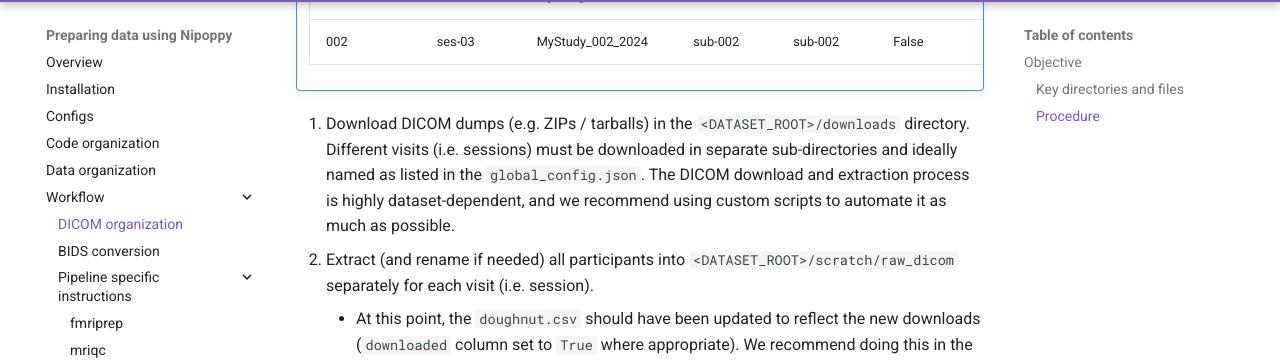
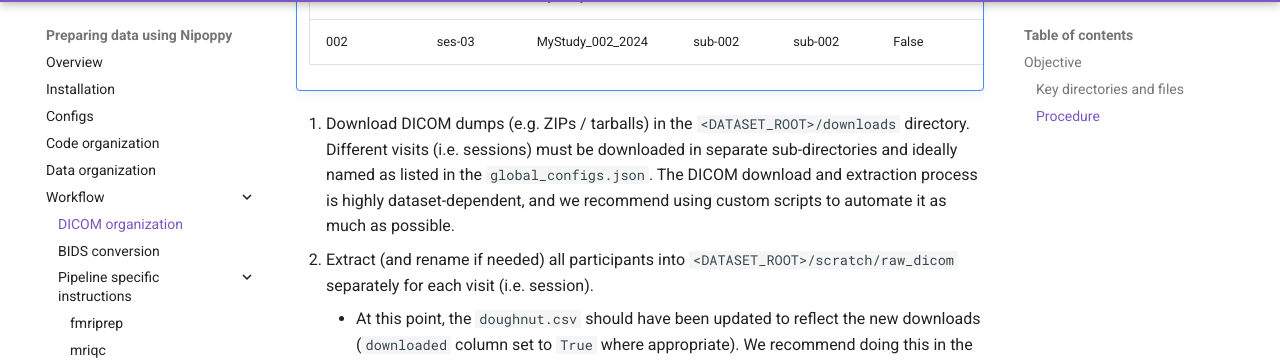
Before and after one commit to neurobagel/documentation, an MkDocs documentation site: the page built from docs/nipoppy/workflow/dicom_org.md, in a window 1280 px wide and 900 px high, scrolled down 1240 px. Shown: the part 94-454 px from the top of the window. Built offline with MkDocs 1.6.1 and Material for MkDocs 9.7.7, drawn with Linux system fonts in a browser that asks for light colours; comment, search, counter and statistics services are not loaded.

Commit message:
rename global_config.json -> global_configs.json

```diff
--- a/docs/nipoppy/workflow/dicom_org.md
+++ b/docs/nipoppy/workflow/dicom_org.md
@@ -31,7 +31,7 @@ This is a dataset specific process and needs to be customized based on local sca
     | 002            | ses-01  | MyStudy_002_2021      | sub-002  | sub-002 | True       | True      | False     |
     | 002            | ses-03  | MyStudy_002_2024      | sub-002  | sub-002 | False      | False     | False     |
 
-2. Download DICOM dumps (e.g. ZIPs / tarballs) in the `<DATASET_ROOT>/downloads` directory. Different visits (i.e. sessions) must be downloaded in separate sub-directories and ideally named as listed in the `global_config.json`. The DICOM download and extraction process is highly dataset-dependent, and we recommend using custom scripts to automate it as much as possible.
+2. Download DICOM dumps (e.g. ZIPs / tarballs) in the `<DATASET_ROOT>/downloads` directory. Different visits (i.e. sessions) must be downloaded in separate sub-directories and ideally named as listed in the `global_configs.json`. The DICOM download and extraction process is highly dataset-dependent, and we recommend using custom scripts to automate it as much as possible.
 3. Extract (and rename if needed) all participants into `<DATASET_ROOT>/scratch/raw_dicom` separately for each visit (i.e. session).
     - At this point, the `doughnut.csv` should have been updated to reflect the new downloads (`downloaded` column set to `True` where appropriate). We recommend doing this in the download script (i.e. in Step 2), but `workflow/make_doughnut.py` can also be run with the `--regenerate` flag to search for the expected files (this can be very slow!).
 
```
